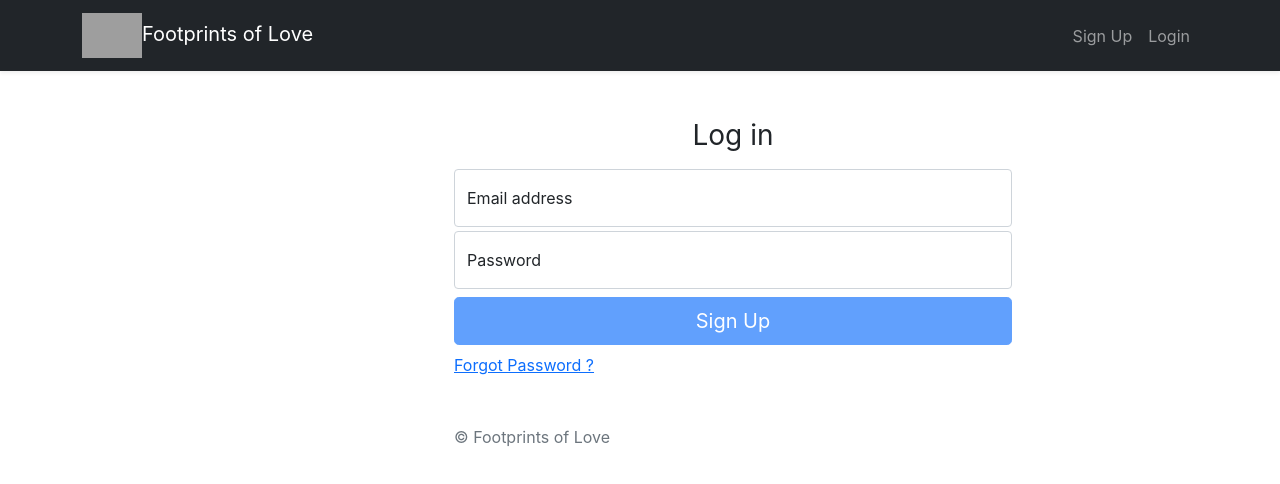
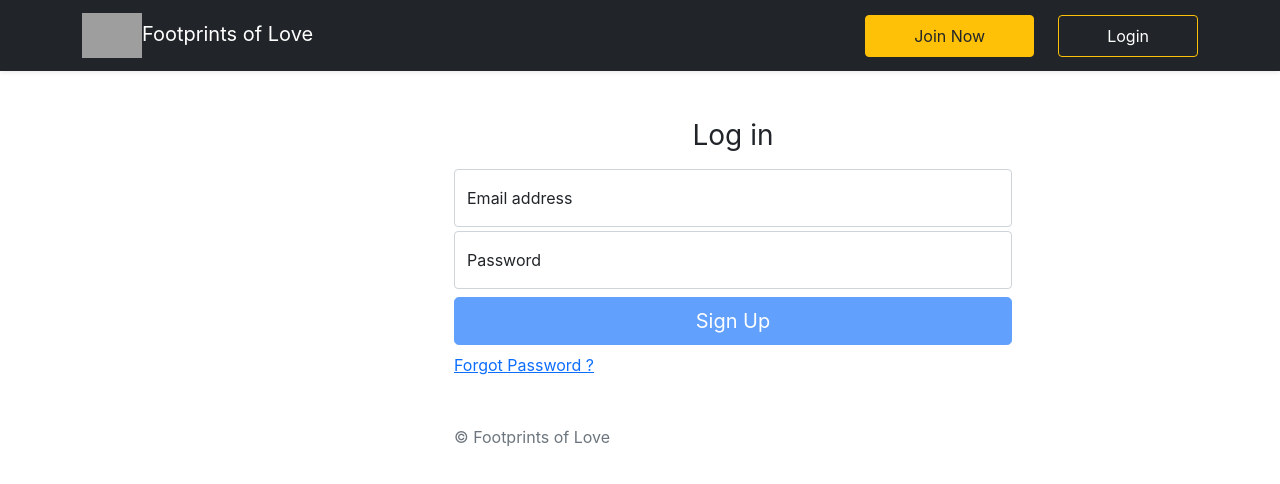
Before and after one commit to AlexandruMBaltazar/FootprintsOfLove, a React (Create React App) app in the folder footprints-of-love-react-client/: page /login in a window 1280 px wide. Shown: the top 484 px of the page. Built offline with nearby package versions, Linux system fonts and the light colour scheme; no server answers; grey boxes are pictures that could not be loaded.

Commit message:
Change topbar

```diff
--- a/footprints-of-love-react-client/src/components/TopBar.js
+++ b/footprints-of-love-react-client/src/components/TopBar.js
@@ -7,18 +7,26 @@ import ProfileImageWithDefault from "./ProfileImageWithDefault";
 
 const TopBar = (props) => {
   let links = (
-    <ul className="nav navbar-nav ms-auto">
+    <div className="w-100">
+      <ul className="nav navbar-nav float-end">
         <li className="nav-item">
-        <Link to="/signup" className="nav-link">
-          Sign Up
+          <Link
+            to="/signup"
+            className="nav-link btn btn-warning text-dark px-5 me-4"
+          >
+            Join Now
           </Link>
         </li>
         <li className="nav-item">
-        <Link to="/login" className="nav-link">
+          <Link
+            to="/login"
+            className="nav-link btn btn-outline-warning text-white px-5"
+          >
             Login
           </Link>
         </li>
       </ul>
+    </div>
   );
 
   if (props.user.isLoggedIn) {
```
Lines whose indentation alone changed are shown as unchanged.
